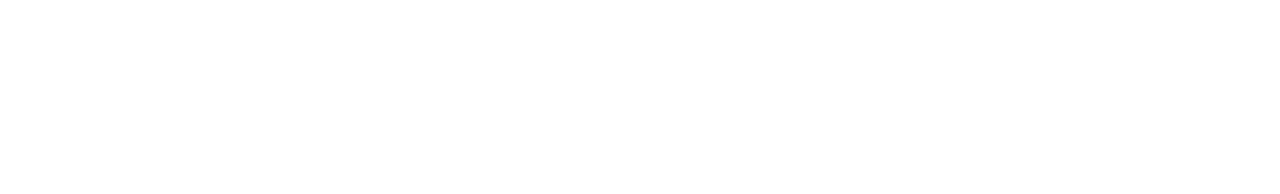
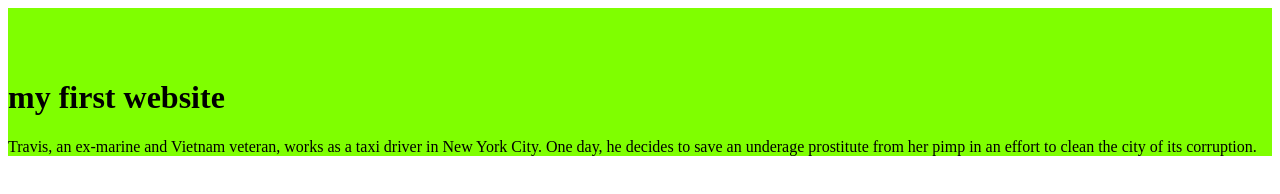
Before and after one commit to sisharif1017/my-first-github-repo, a plain HTML site: page index.html in a window 1280 px wide. Drawn offline with Linux system fonts and the light colour scheme.

Commit message:
added my first blogs

```diff
--- a/index.html
+++ b/index.html
@@ -4,8 +4,15 @@
     <meta charset="UTF-8">
     <meta name="viewport" content="width=device-width, initial-scale=1.0">
     <title>my first github repo</title>
+    <link rel="stylesheet" href="styles/blogs.css">
 </head>
 <body>
+    <div><h1>my first website</h1>
+        <p>Travis, an ex-marine and Vietnam veteran, works as a taxi driver in New York City. One day, he decides to save an underage prostitute from her pimp in an effort to clean the city of its corruption.</p>
+    </div>
+
+
+
 
 </body>
 </html>
--- /dev/null
+++ b/styles/blogs.css
@@ -0,0 +1,5 @@
+div{
+    background-color: chartreuse;
+    border: 40px;
+    padding-top: 50px;
+}
```
